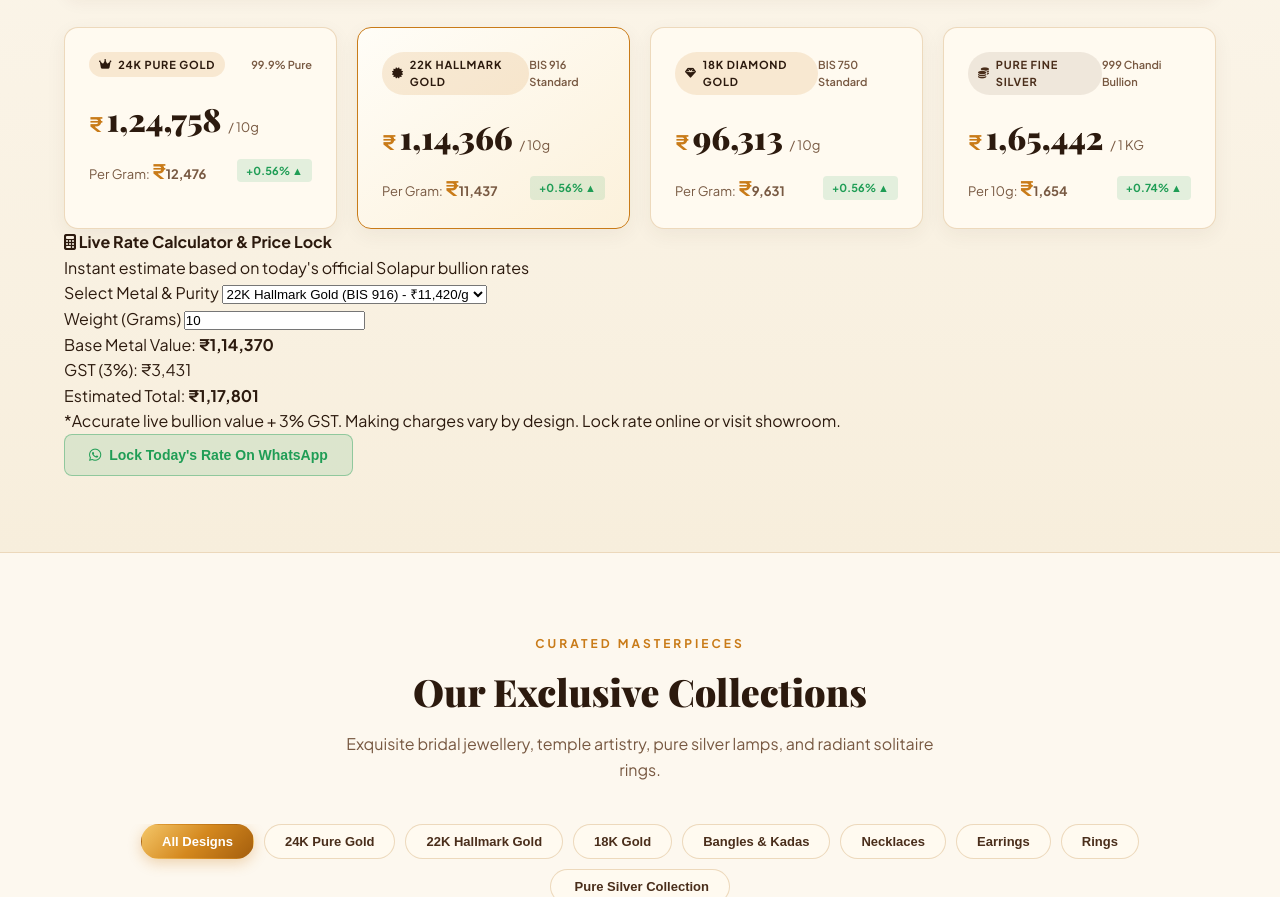
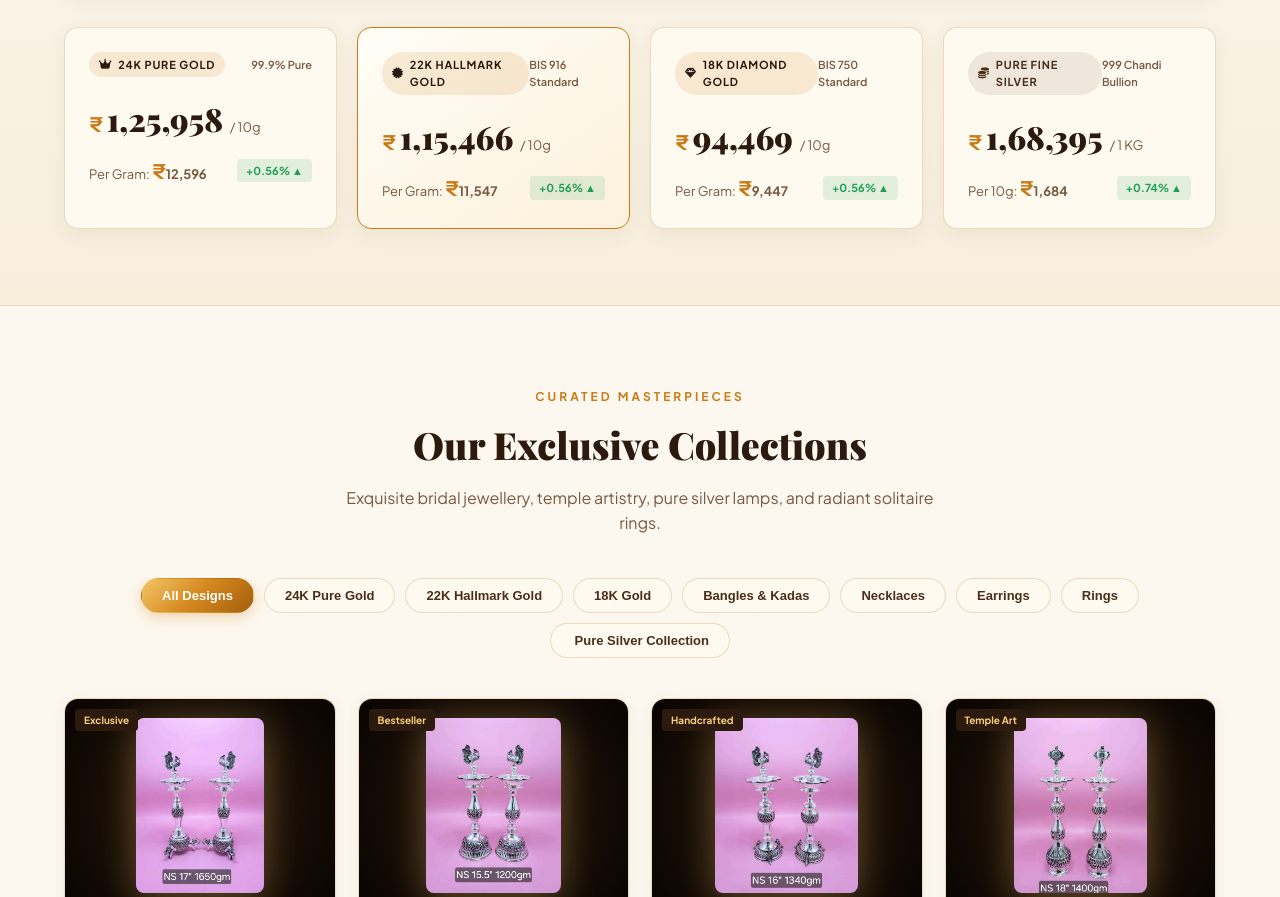
Before and after one commit to Kushalbuilds/SVJ-Jewellers, a plain HTML site: page index.html in a window 1280 px wide. Shown: the part 1227-2124 px from the top of the page. Drawn offline with nearby package versions, Linux system fonts and the light colour scheme; no server answers; some icons are missing; a web font is replaced by a local one.

Commit message:
Remove rate calculator and update live bullion rates to current market benchmarks

```diff
--- a/app.js
+++ b/app.js
@@ -98,10 +98,10 @@ document.addEventListener("DOMContentLoaded", () => {
   // =========================================================================
 
   const BENCHMARKS = {
-    gold24k: 124600,
-    gold22k: 114200,
-    gold18k: 96200,
-    silver1kg: 165000
+    gold24k: 125800,
+    gold22k: 115300,
+    gold18k: 94350,
+    silver1kg: 168000
   };
 
   const RatesEngine = {
@@ -131,8 +131,8 @@ document.addEventListener("DOMContentLoaded", () => {
 
       const g24 = Math.round(BENCHMARKS.gold24k + tick);
       const g22 = Math.round(g24 * 0.9167);
-      const g18 = Math.round(g24 * 0.772);
-      const s1kg = Math.round(BENCHMARKS.silver1kg + tick * 2.8);
+      const g18 = Math.round(g24 * 0.75);
+      const s1kg = Math.round(BENCHMARKS.silver1kg + tick * 2.5);
 
       const changePct = (0.35 + Math.abs(Math.sin(now.getDate())) * 0.22).toFixed(2);
 
@@ -240,40 +240,6 @@ document.addEventListener("DOMContentLoaded", () => {
       if (statusEl) {
         statusEl.textContent = r.statusText;
       }
-
-      this.updateCalculator();
-    },
-
-    updateCalculator() {
-      const metalSelect = document.getElementById("calc-metal-type");
-      const weightInput = document.getElementById("calc-weight-input");
-      const baseEl = document.getElementById("calc-base-val");
-      const gstEl = document.getElementById("calc-gst-val");
-      const totalEl = document.getElementById("calc-total-val");
-
-      if (!metalSelect || !weightInput || !baseEl || !gstEl || !totalEl) return;
-
-      const metal = metalSelect.value;
-      const weight = parseFloat(weightInput.value) || 0;
-      let perGramRate = 0;
-
-      if (metal === "gold24") {
-        perGramRate = this.currentRates.gold24k1g;
-      } else if (metal === "gold22") {
-        perGramRate = this.currentRates.gold22k1g;
-      } else if (metal === "gold18") {
-        perGramRate = this.currentRates.gold18k1g;
-      } else if (metal === "silver") {
-        perGramRate = this.currentRates.silver1kg / 1000;
-      }
-
-      const baseValue = Math.round(perGramRate * weight);
-      const gstValue = Math.round(baseValue * 0.03); // 3% GST on bullion & jewellery in India
-      const totalValue = baseValue + gstValue;
-
-      baseEl.textContent = `₹${baseValue.toLocaleString("en-IN")}`;
-      gstEl.textContent = `₹${gstValue.toLocaleString("en-IN")}`;
-      totalEl.textContent = `₹${totalValue.toLocaleString("en-IN")}`;
     },
 
     refresh() {
@@ -296,40 +262,10 @@ document.addEventListener("DOMContentLoaded", () => {
   RatesEngine.updateUI();
   RatesEngine.fetchLiveRates();
 
-  // Calculator listeners
-  const calcMetal = document.getElementById("calc-metal-type");
-  const calcWeight = document.getElementById("calc-weight-input");
-  if (calcMetal) calcMetal.addEventListener("change", () => RatesEngine.updateCalculator());
-  if (calcWeight) calcWeight.addEventListener("input", () => RatesEngine.updateCalculator());
-
   // Refresh button listener
   const btnRefresh = document.getElementById("btn-refresh-rates");
   if (btnRefresh) {
     btnRefresh.addEventListener("click", () => RatesEngine.refresh());
-  }
-
-  // Lock Rate on WhatsApp listener
-  const btnLockRate = document.getElementById("btn-lock-rate-wa");
-  if (btnLockRate) {
-    btnLockRate.addEventListener("click", () => {
-      const metalSelect = document.getElementById("calc-metal-type");
-      const weightInput = document.getElementById("calc-weight-input");
-      const totalEl = document.getElementById("calc-total-val");
-
-      const metalName = metalSelect.options[metalSelect.selectedIndex].text;
-      const weight = weightInput.value;
-      const total = totalEl.textContent;
-
-      const waMsg = `Hello SVJ Jewellers, I would like to lock today's live rate:\n` +
-        `🪙 *Metal & Purity:* ${metalName}\n` +
-        `⚖️ *Weight:* ${weight} Grams\n` +
-        `💰 *Estimated Value (inc. 3% GST):* ${total}\n` +
-        `📍 *Showroom:* Baba Complex, Saraf Bazar, Solapur\n` +
-        `Please confirm rate lock and booking appointment.`;
-
-      const waUrl = `https://wa.me/918378929951?text=${encodeURIComponent(waMsg)}`;
-      window.open(waUrl, "_blank");
-    });
   }
 
   // Auto-refresh every 60 seconds
--- a/index.html
+++ b/index.html
@@ -128,11 +128,11 @@
             <span class="rate-purity">99.9% Pure</span>
           </div>
           <div class="rate-main-price">
-            <span class="currency">₹</span><span id="rate-gold-24k-10g" class="price-val">1,24,600</span>
+            <span class="currency">₹</span><span id="rate-gold-24k-10g" class="price-val">1,25,800</span>
             <span class="per-unit">/ 10g</span>
           </div>
           <div class="rate-sub-price">
-            <span>Per Gram: <strong class="currency">₹</strong><strong id="rate-gold-24k-1g">12,460</strong></span>
+            <span>Per Gram: <strong class="currency">₹</strong><strong id="rate-gold-24k-1g">12,580</strong></span>
             <span class="rate-change positive" id="rate-gold-24k-change">+0.42% ▲</span>
           </div>
         </div>
@@ -144,11 +144,11 @@
             <span class="rate-purity">BIS 916 Standard</span>
           </div>
           <div class="rate-main-price">
-            <span class="currency">₹</span><span id="rate-gold-22k-10g" class="price-val">1,14,200</span>
+            <span class="currency">₹</span><span id="rate-gold-22k-10g" class="price-val">1,15,300</span>
             <span class="per-unit">/ 10g</span>
           </div>
           <div class="rate-sub-price">
-            <span>Per Gram: <strong class="currency">₹</strong><strong id="rate-gold-22k-1g">11,420</strong></span>
+            <span>Per Gram: <strong class="currency">₹</strong><strong id="rate-gold-22k-1g">11,530</strong></span>
             <span class="rate-change positive" id="rate-gold-22k-change">+0.42% ▲</span>
           </div>
         </div>
@@ -160,11 +160,11 @@
             <span class="rate-purity">BIS 750 Standard</span>
           </div>
           <div class="rate-main-price">
-            <span class="currency">₹</span><span id="rate-gold-18k-10g" class="price-val">96,200</span>
+            <span class="currency">₹</span><span id="rate-gold-18k-10g" class="price-val">94,350</span>
             <span class="per-unit">/ 10g</span>
           </div>
           <div class="rate-sub-price">
-            <span>Per Gram: <strong class="currency">₹</strong><strong id="rate-gold-18k-1g">9,620</strong></span>
+            <span>Per Gram: <strong class="currency">₹</strong><strong id="rate-gold-18k-1g">9,435</strong></span>
             <span class="rate-change positive" id="rate-gold-18k-change">+0.42% ▲</span>
           </div>
         </div>
@@ -176,57 +176,12 @@
             <span class="rate-purity">999 Chandi Bullion</span>
           </div>
           <div class="rate-main-price">
-            <span class="currency">₹</span><span id="rate-silver-1kg" class="price-val">1,65,000</span>
+            <span class="currency">₹</span><span id="rate-silver-1kg" class="price-val">1,68,000</span>
             <span class="per-unit">/ 1 KG</span>
           </div>
           <div class="rate-sub-price">
-            <span>Per 10g: <strong class="currency">₹</strong><strong id="rate-silver-10g">1,650</strong></span>
+            <span>Per 10g: <strong class="currency">₹</strong><strong id="rate-silver-10g">1,680</strong></span>
             <span class="rate-change positive" id="rate-silver-change">+0.65% ▲</span>
-          </div>
-        </div>
-      </div>
-
-      <!-- Live Jewellery Rate Calculator & WhatsApp Rate Lock -->
-      <div class="rate-calculator-card">
-        <div class="calc-header">
-          <h4><i class="fa-solid fa-calculator"></i> Live Rate Calculator & Price Lock</h4>
-          <p>Instant estimate based on today's official Solapur bullion rates</p>
-        </div>
-        <div class="calc-form">
-          <div class="calc-row">
-            <div class="calc-field">
-              <label for="calc-metal-type">Select Metal & Purity</label>
-              <select id="calc-metal-type">
-                <option value="gold22" selected>22K Hallmark Gold (BIS 916) - ₹11,420/g</option>
-                <option value="gold24">24K Pure Gold (99.9) - ₹12,460/g</option>
-                <option value="gold18">18K Diamond Gold (BIS 750) - ₹9,620/g</option>
-                <option value="silver">Fine Silver (999) - ₹165/g (₹1,65,000/kg)</option>
-              </select>
-            </div>
-            <div class="calc-field">
-              <label for="calc-weight-input">Weight (Grams)</label>
-              <input type="number" id="calc-weight-input" value="10" min="0.1" step="0.1" placeholder="10">
-            </div>
-          </div>
-          <div class="calc-result-box">
-            <div class="calc-result-row">
-              <span>Base Metal Value:</span>
-              <strong id="calc-base-val">₹1,14,200</strong>
-            </div>
-            <div class="calc-result-row gst-row">
-              <span>GST (3%):</span>
-              <span id="calc-gst-val">₹3,426</span>
-            </div>
-            <div class="calc-result-total">
-              <span>Estimated Total:</span>
-              <strong id="calc-total-val" class="highlight-total">₹1,17,626</strong>
-            </div>
-            <p class="calc-disclaimer">*Accurate live bullion value + 3% GST. Making charges vary by design. Lock rate online or visit showroom.</p>
-          </div>
-          <div class="calc-actions">
-            <button type="button" class="btn btn-wa-submit" id="btn-lock-rate-wa">
-              <i class="fa-brands fa-whatsapp"></i> Lock Today's Rate On WhatsApp
-            </button>
           </div>
         </div>
       </div>
```
Also changed, not shown: 1 other file.
